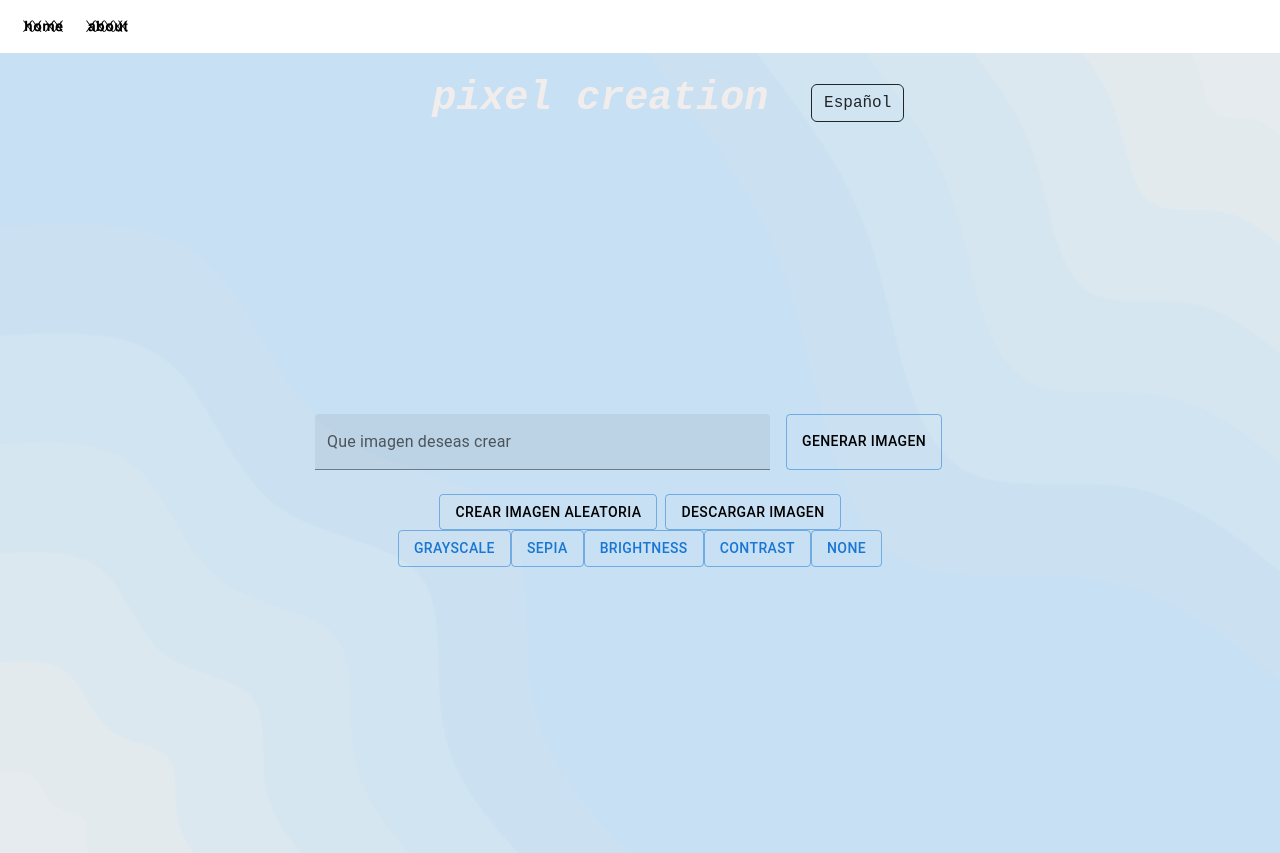
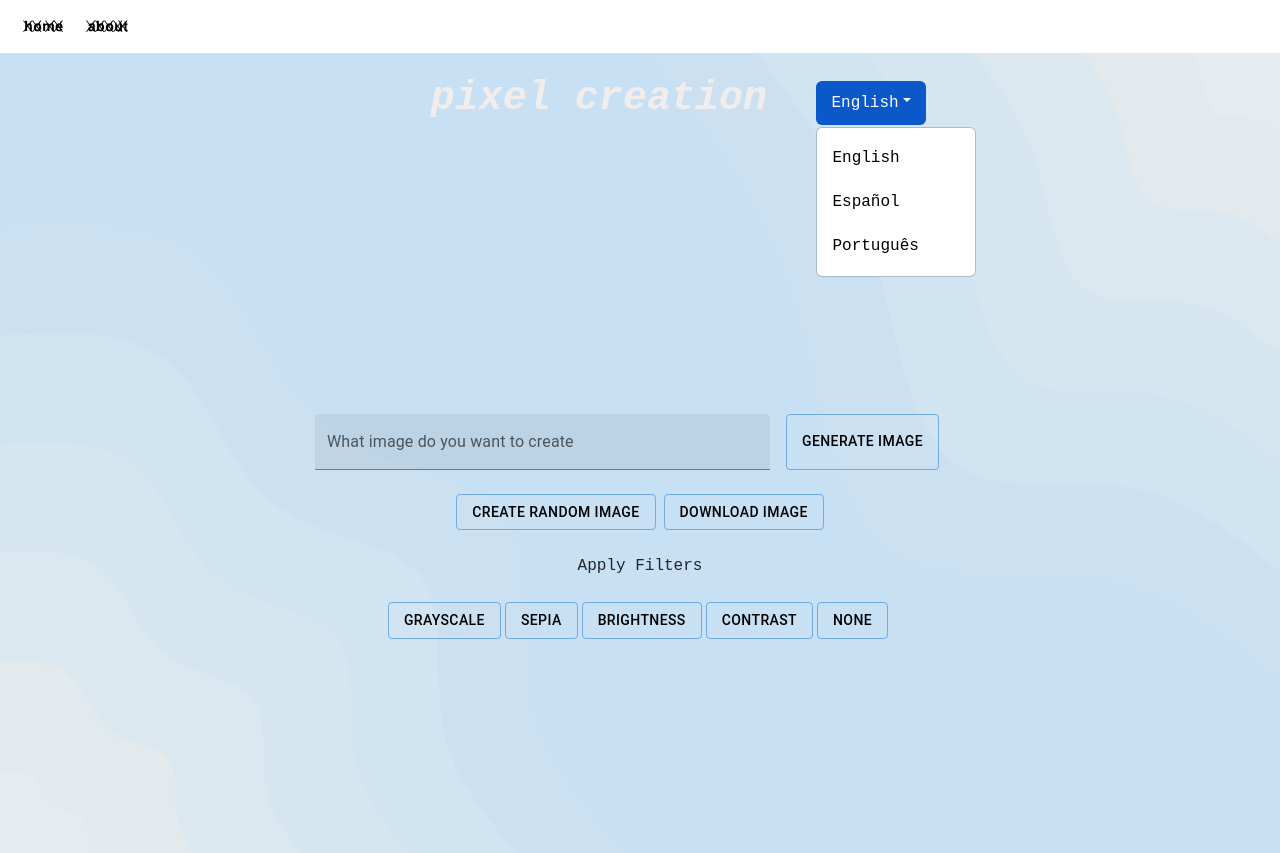
Before and after one commit to FranRovi/cs5500-group-project, a React (Create React App) app: page / in a window 1280 px wide. Both pictures are taken after a click on the button "English". Built offline with nearby package versions, Linux system fonts and the light colour scheme; no server answers.

Commit message:
Update language feature.

```diff
--- a/package.json
+++ b/package.json
@@ -13,6 +13,7 @@
     "i18next": "^23.10.1",
     "openai": "^4.28.4",
     "react": "^18.2.0",
+    "react-bootstrap": "^2.10.2",
     "react-dom": "^18.2.0",
     "react-i18next": "^14.1.0",
     "react-router-dom": "^6.22.2",
--- a/src/components/homepage.js
+++ b/src/components/homepage.js
@@ -1,5 +1,6 @@
 import { useState } from 'react';
 import { useTranslation } from "react-i18next";
+import Dropdown from 'react-bootstrap/Dropdown';
 import OpenAI from 'openai';
 import '../css/App.css';
 import Button from '@mui/material/Button';
@@ -18,11 +19,48 @@ function Homepage(){
     const [prompt, setPrompt] = useState("");
     const [filter, setFilter] = useState(""); // State to handle CSS filters
 
-    const changeLanguageHandler = () => {
-        const newLanguage = language === 'English' ? 'es' : 'en';
-        setLanguage(newLanguage === 'es' ? 'Español' : 'English');
-        i18n.changeLanguage(newLanguage);
+    const changeLanguageHandler = (e) => {
+        console.log(language)
+        const newLanguage = e.target.innerText
+        if (newLanguage === 'English') {
+            setLanguage('English')
+            i18n.changeLanguage('en')
+            console.log(language)
+        } else if (newLanguage === 'Español') {
+            setLanguage('Español')
+            i18n.changeLanguage('es')
+            console.log(language)
+        }else {
+            setLanguage('Português')
+            i18n.changeLanguage('pt')
+            console.log(language)
+        }
+
+        // const newLanguage = language === 'English' ? 'es' : 'en';
+        // setLanguage(newLanguage === 'es' ? 'Español' : 'English');
+        // i18n.changeLanguage(newLanguage);
     };
+
+    // const printEObject = (e) => {
+        // // eChar = char(234)
+        // languageDict = {
+        //     "English" : "en",
+        //     "Spanish" : "es",
+        //     "Portuguese" : "pt",
+        //     "Ingles" : "en",
+        //     "Espanol" : "es",
+        //     "Portugues" : "it",
+        //     "Ingleish" : "en",
+        //     "Espanhol" : "es",
+        //     "Portugueish" : "pt"
+        // }
+
+        // console.log(e)
+    //     const newLanguage = e.target.innerText
+    //     console.log(newLanguage)
+
+
+    // }
 
     function generatePrompts() {
         const themes = [
@@ -114,7 +152,26 @@ function Homepage(){
                     <h1 className="page_title">{t("pixel creation")}</h1>
                 </div>
                 <div className="col-2">
-                    <button className="btn btn-outline-dark" onClick={changeLanguageHandler}>{language}</button>
+                <Dropdown>
+                    <Dropdown.Toggle variant="primary" id="dropdown-basic">
+                    {t("languageButton")}
+                    </Dropdown.Toggle>
+
+                    <Dropdown.Menu>
+                        <Dropdown.Item href="" onClick={(e)=>changeLanguageHandler(e)}>English</Dropdown.Item>
+                        <Dropdown.Item href="" onClick={(e)=>changeLanguageHandler(e)}>Español</Dropdown.Item>
+                        <Dropdown.Item href="" onClick={(e)=>changeLanguageHandler(e)}>Português</Dropdown.Item>
+                    </Dropdown.Menu>
+                </Dropdown>
+                    {/* <div className="dropdown">
+                        <button>Language</button>
+                        <div className="content">
+                            <a href="" onClick={(e) => {printEObject(e)} }>English </a>
+                            <a href="" onClick={(e) => {printEObject(e)} }>Spanish</a>
+                            <a href="" onClick={(e) => {printEObject(e)} }>Italian</a>
+                        </div>
+                    </div> */}
+                    {/* <button className="btn btn-outline-dark" onClick={changeLanguageHandler}>{language}</button> */}
                 </div>
             </header>
             <section className="inputSection">
@@ -133,9 +190,10 @@ function Homepage(){
                     <Button className="mt-4 me-1" onClick={randomImageClickHandler} variant="outlined" style={{ color: 'black' }}>{t("createRandomImage")}</Button>
                     <Button className="mt-4 ms-1" onClick={downloadImage} variant="outlined" style={{ color: 'black' }}>{t("downloadImage")}</Button>
                     {/* Buttons for applying filters */}
-                    <div className="filter-buttons">
+                    <div className="filter-buttons mt-4">
+                        <p>Apply Filters</p>
                         {Object.keys(filters).map(filterName => (
-                            <Button key={filterName} onClick={() => applyFilter(filterName)} variant="outlined">
+                            <Button className="mt-2 me-1" style={{ color: 'black' }} key={filterName} onClick={() => applyFilter(filterName)} variant="outlined">
                                 {filterName.charAt(0).toUpperCase() + filterName.slice(1)}
                             </Button>
                         ))}
--- a/src/css/App.css
+++ b/src/css/App.css
@@ -56,6 +56,49 @@ header {
   justify-content: center;
 }
 
+.dropdown {
+  display: inline-block
+}
+
+.dropdown button {
+  background-color: #1976D2;
+  /* border-radius: 6%; */
+  color: white;
+  padding: 10px 15px;
+  border: none;
+  cursor: pointer;
+}
+
+.dropdown a {
+  display: block;
+  color: black;
+  text-decoration: none;
+  padding: 10px 15px;
+}
+
+.dropdown .content {
+  background-color: #f2f2f2;
+  position: abosolute;
+  width: 100px;
+  box-shadow: 2px 2px 5px black;
+  display: none;
+}
+
+.dropdown:hover .content {
+  display: block;
+}
+
+.dropdown:hover button {
+  /* margin-top: 10%; */
+  background-color: white;
+  color: #1976D2;
+}
+
+.dropdown a:hover  {
+  background-color: #1976D2;
+  color: white;
+}
+
 .App-logo {
   height: 40vmin;
   pointer-events: none;
--- a/src/index.js
+++ b/src/index.js
@@ -5,6 +5,7 @@ import App from './App';
 import reportWebVitals from './reportWebVitals';
 import global_en from "../src/components/lang/locales/en/global.json";
 import global_es from "../src/components/lang/locales/es/global.json";
+import global_pt from "../src/components/lang/locales/pt/global.json";
 import i18next from 'i18next';
 import { I18nextProvider } from 'react-i18next';
 
@@ -17,6 +18,9 @@ i18next.init({
     },
     es: {
       global: global_es,
+    },
+    pt: {
+      global: global_pt,
     },
   },
 });
```
Also changed, not shown: 2 other files (tests, documents, lock files or other folders).
